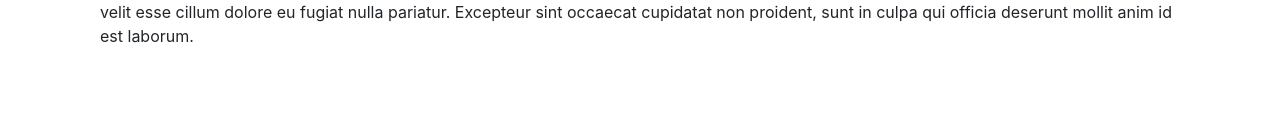
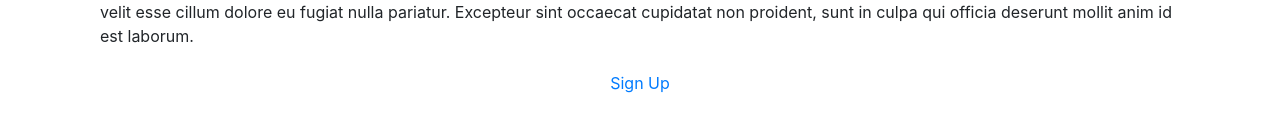
Before and after one commit to pmkays/Nexus-Booking-Services, a React (Create React App) app in the folder FrontEnd/appointment-system/: page /howitworks in a window 1280 px wide. Shown: the part 447-578 px from the top of the page. Built offline with nearby package versions, Linux system fonts and the light colour scheme.

Commit message:
Added sign up button

```diff
--- a/FrontEnd/appointment-system/src/containers/HowItWorks/HowItWorks.js
+++ b/FrontEnd/appointment-system/src/containers/HowItWorks/HowItWorks.js
@@ -1,6 +1,10 @@
 import React from "react";
 
 const HowItWorks = (props) => {
+   const redirectRegister = () => {
+    props.history.push("/register");
+  };
+
   return (
     <div>
       <br />
@@ -16,6 +20,11 @@ const HowItWorks = (props) => {
           </div>
         </div>
       </div>
+    <div className="d-flex justify-content-center">
+        <button className="btn btn-link text-center" onClick={redirectRegister}>
+         Sign Up
+        </button>
+      </div>
     </div>
   );
 };
```
